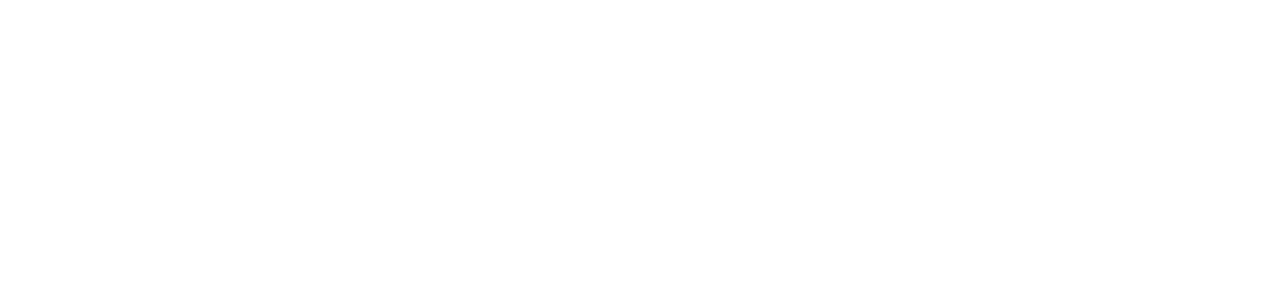
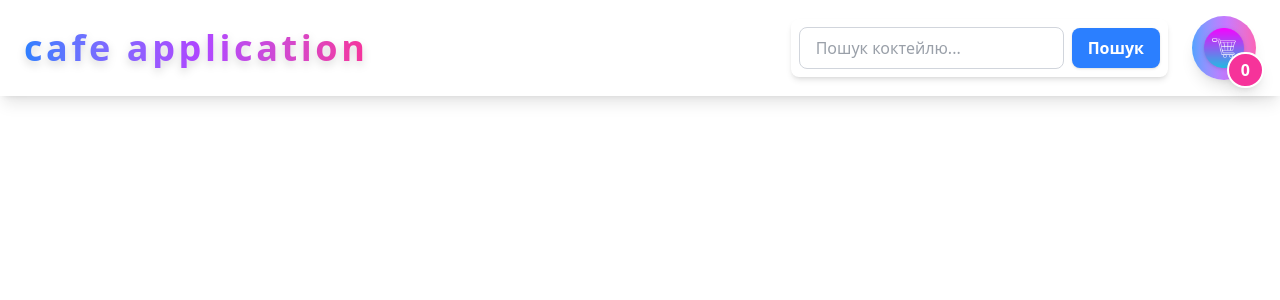
Before and after one commit to yuri1901/CocktailsHub, a React (Vite) app: page / in a window 1280 px wide. Shown: the top 300 px of the page. Built offline with nearby package versions, Linux system fonts and the light colour scheme.

Commit message:
feat: create header component

```diff
--- a/src/App.tsx
+++ b/src/App.tsx
@@ -1,9 +1,11 @@
+import { BrowserRouter } from "react-router-dom";
+
 import Layout from "./layout/Layout";
 const App = () => {
   return (
-    <>
+    <BrowserRouter>
       <Layout />
-    </>
+    </BrowserRouter>
   );
 };
 
--- a/src/layout/Layout.tsx
+++ b/src/layout/Layout.tsx
@@ -1,8 +1,10 @@
+import Header from "./header/Header";
 import { Outlet } from "react-router-dom";
 
 const Layout = () => {
   return (
     <section className="min-h-screen flex flex-col">
+      <Header />
       <main className="flex-1 flex items-center justify-center">
         <Outlet />
       </main>
--- /dev/null
+++ b/src/layout/header/Header.tsx
@@ -0,0 +1,16 @@
+import Logo from "./components/Logo";
+import Basket from "./components/Basket";
+import SearchBar from "./components/SearchBar";
+export default function Header() {
+  return (
+    <header className="w-full bg-white shadow-lg">
+      <div className="container mx-auto flex flex-col md:flex-row items-center justify-between gap-4 py-4 px-6">
+        <Logo />
+        <div className="flex items-center gap-6 w-full md:w-auto justify-center md:justify-end">
+          <SearchBar />
+          <Basket />
+        </div>
+      </div>
+    </header>
+  );
+}
--- /dev/null
+++ b/src/layout/header/components/Basket.tsx
@@ -0,0 +1,19 @@
+import basketIcon from "./../../../assets/images/basket.png";
+
+const Basket = () => {
+  return (
+    <button
+      className="cursor-pointer w-16 h-16 flex items-center justify-center rounded-full bg-gradient-to-r from-blue-400 via-purple-400 to-pink-400 shadow-lg relative hover:scale-105 transition-transform duration-200"
+      aria-label="Basket"
+    >
+      <img
+        src={basketIcon}
+        alt="basket icon"
+        className="w-10 h-10 drop-shadow"
+      />
+      <span className="absolute bottom-[-8px] right-[-8px] bg-pink-500 text-white text-base font-bold rounded-full px-3 py-1 shadow-lg border-2 border-white">0</span>
+    </button>
+  );
+};
+
+export default Basket;
--- /dev/null
+++ b/src/layout/header/components/Logo.tsx
@@ -0,0 +1,14 @@
+import { Link } from "react-router-dom";
+
+const Logo = () => {
+  return (
+    <Link
+      className="text-4xl font-extrabold text-transparent bg-clip-text bg-gradient-to-r from-blue-500 via-purple-500 to-pink-500 drop-shadow-lg tracking-widest no-underline transition-transform duration-200 hover:scale-105"
+      to="/"
+    >
+      cafe application
+    </Link>
+  );
+};
+
+export default Logo;
--- /dev/null
+++ b/src/layout/header/components/SearchBar.tsx
@@ -0,0 +1,28 @@
+const SearchBar = () => {
+  return (
+    <form
+      action="#"
+      className="flex items-center gap-2 p-2 bg-white rounded-lg shadow-md max-w-md mx-auto"
+    >
+      <label
+        htmlFor="search-coctel"
+        className="sr-only"
+      ></label>
+      <input
+        autoComplete="off"
+        type="text"
+        id="search-coctel"
+        placeholder="Пошук коктейлю..."
+        className="w-full px-4 py-2 border border-gray-300 rounded-lg focus:outline-none focus:ring-2 focus:ring-blue-400 text-gray-700 transition-all duration-200"
+      />
+      <button
+        type="submit"
+        className="cursor-pointer px-4 py-2 bg-blue-500 text-white rounded-lg shadow hover:bg-blue-600 active:bg-blue-700 transition-colors duration-200 font-semibold"
+      >
+        Пошук
+      </button>
+    </form>
+  );
+};
+
+export default SearchBar;
```
